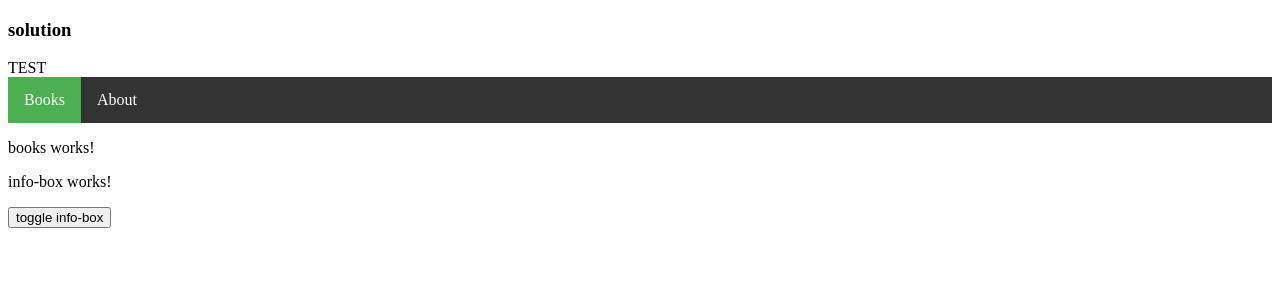
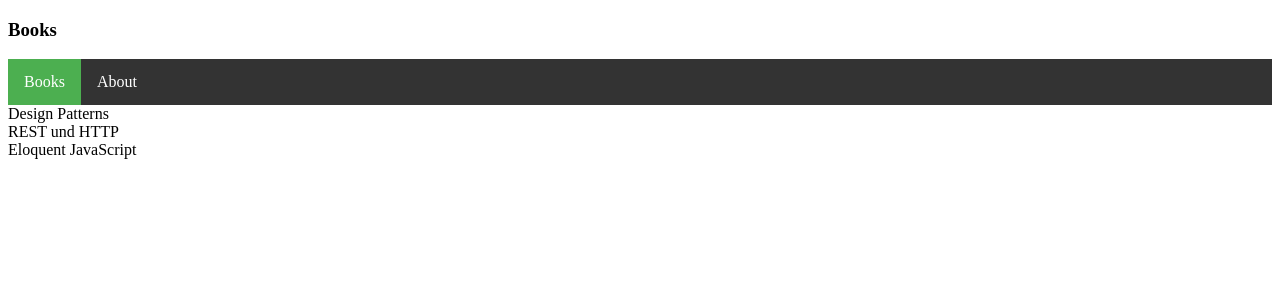
Before and after one commit to Markus-Ende/workshop-2019-06-17-munich, an Angular app: page / in a window 1280 px wide. Shown: the top 300 px of the page. Built offline with nearby package versions, Linux system fonts and the light colour scheme.

Commit message:
book-list

```diff
--- a/src/app/app.component.html
+++ b/src/app/app.component.html
@@ -1,7 +1,7 @@
-<title-box [title]="title" (titleClick)="onTitleClick($event)">TEST</title-box>
+<title-box [title]="title" (titleClick)="onTitleClick($event)"></title-box>
 
 <navigation></navigation>
-<books></books>
+<book-list></book-list>
 <router-outlet></router-outlet>
-<info-box></info-box>
+<!-- <info-box></info-box> -->
 <!-- <mouse-cursor></mouse-cursor> -->
--- a/src/app/app.component.ts
+++ b/src/app/app.component.ts
@@ -6,7 +6,7 @@
   styleUrls: ['./app.component.css']
 })
 export class AppComponent {
-  title = 'solution';
+  title = 'Books';
 
   onTitleClick(event: string) {
     this.title = this.title + event;
--- /dev/null
+++ b/src/app/books/book-list/book-list.component.html
@@ -0,0 +1,3 @@
+<div *ngFor="let book of books">
+  {{ book.title }}
+</div>
--- /dev/null
+++ b/src/app/books/book-list/book-list.component.ts
@@ -0,0 +1,53 @@
+// tslint:disable: max-line-length
+import { Component, OnInit } from '@angular/core';
+import { Book } from './book';
+
+@Component({
+  selector: 'book-list',
+  templateUrl: './book-list.component.html',
+  styleUrls: ['./book-list.component.css']
+})
+export class BookListComponent {
+  books: Book[] = [
+    {
+      title: 'Design Patterns',
+      subtitle: 'Elements of Reusable Object-Oriented Software',
+      isbn: '978-0-20163-361-0',
+      abstract:
+        'Capturing a wealth of experience about the design of object-oriented software, four top-notch designers present a catalog of simple and succinct solutions to commonly occurring design problems. Previously undocumented, these 23 patterns allow designers to create more flexible, elegant, and ultimately reusable designs without having to rediscover the design solutions themselves.',
+      numPages: 395,
+      author: 'Erich Gamma / Richard Helm / Ralph E. Johnson / John Vlissides',
+      publisher: {
+        name: 'Addison-Wesley',
+        url: 'http://www.addison-wesley.de/'
+      }
+    },
+    {
+      title: 'REST und HTTP',
+      subtitle: 'Entwicklung und Integration nach dem Architekturstil des Web',
+      isbn: '978-3-86490-120-1',
+      abstract:
+        'Das Buch bietet eine theoretisch fundierte, vor allem aber praxistaugliche Anleitung zum professionellen Einsatz von RESTful HTTP. Es beschreibt den Architekturstil REST (Representational State Transfer) und seine Umsetzung im Rahmen der Protokolle des World Wide Web (HTTP, URIs und andere).',
+      numPages: 330,
+      author:
+        'Stefan Tilkov / Martin Eigenbrodt / Silvia Schreier / Oliver Wolf',
+      publisher: {
+        name: 'dpunkt.verlag',
+        url: 'http://dpunkt.de/'
+      }
+    },
+    {
+      title: 'Eloquent JavaScript',
+      subtitle: 'A Modern Introduction to Programming',
+      isbn: '978-1-59327-584-6',
+      abstract:
+        'JavaScript lies at the heart of almost every modern web application, from social apps to the newest browser-based games. Though simple for beginners to pick up and play with, JavaScript is a flexible, complex language that you can use to build full-scale applications.',
+      numPages: 472,
+      author: 'Marijn Haverbeke',
+      publisher: {
+        name: 'No Starch Press',
+        url: 'https://www.nostarch.com/'
+      }
+    }
+  ];
+}
--- /dev/null
+++ b/src/app/books/book-list/book.ts
@@ -0,0 +1,13 @@
+export interface Book {
+  title: string;
+
+  subtitle: string;
+  isbn: string;
+  abstract: string;
+  numPages: number;
+  author: string;
+  publisher: {
+    name: string;
+    url: string;
+  };
+}
--- a/src/app/books/books.module.ts
+++ b/src/app/books/books.module.ts
@@ -3,13 +3,14 @@
 
 import { BooksRoutingModule } from './books-routing.module';
 import { BooksComponent } from './books/books.component';
+import { BookListComponent } from './book-list/book-list.component';
 
 @NgModule({
-  declarations: [BooksComponent],
+  declarations: [BooksComponent, BookListComponent],
   imports: [
     CommonModule,
     BooksRoutingModule
   ],
-  exports: [BooksComponent]
+  exports: [BooksComponent, BookListComponent]
 })
 export class BooksModule { }
```
Also changed, not shown: src/app/books/book-list/book-list.component.css (added), 1 other file (tests, documents, lock files or other folders).
